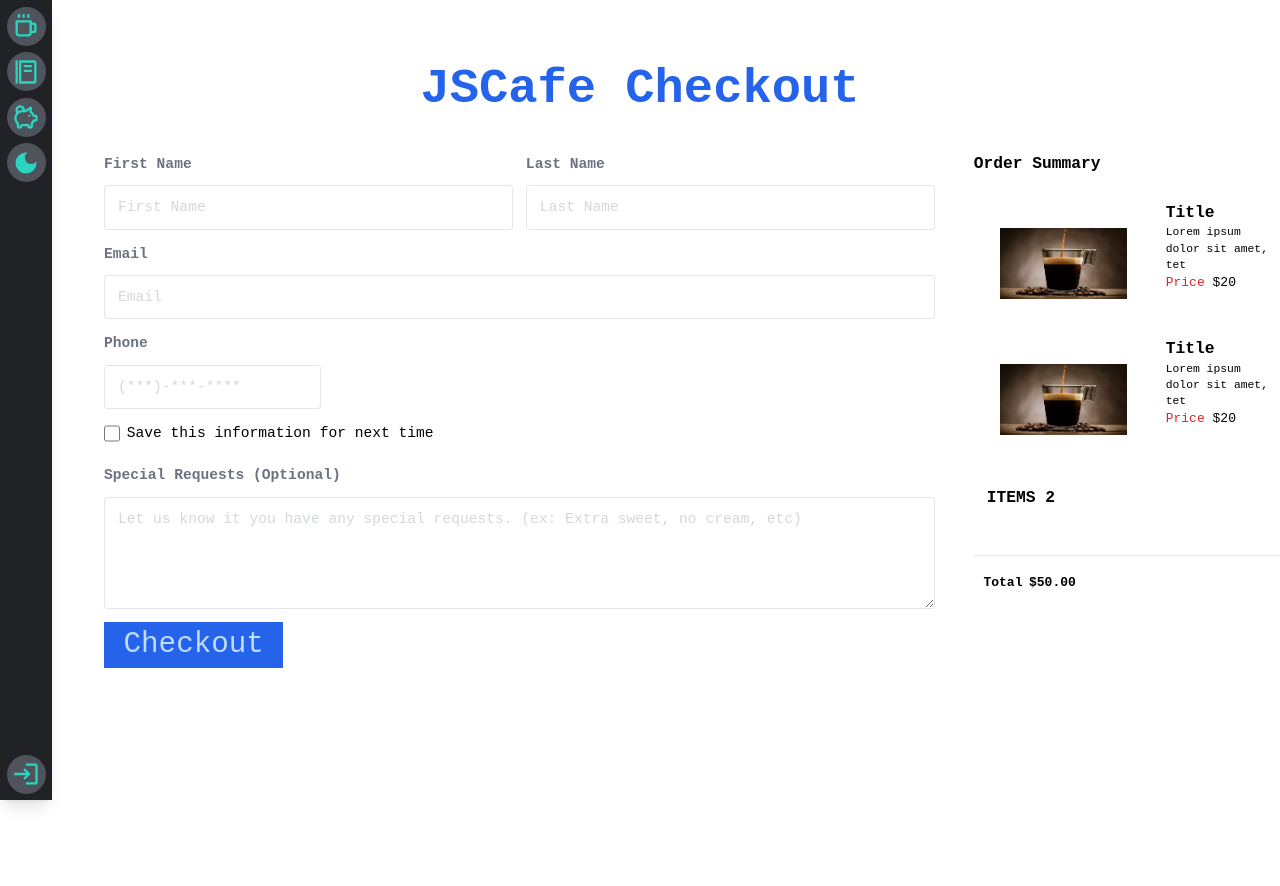
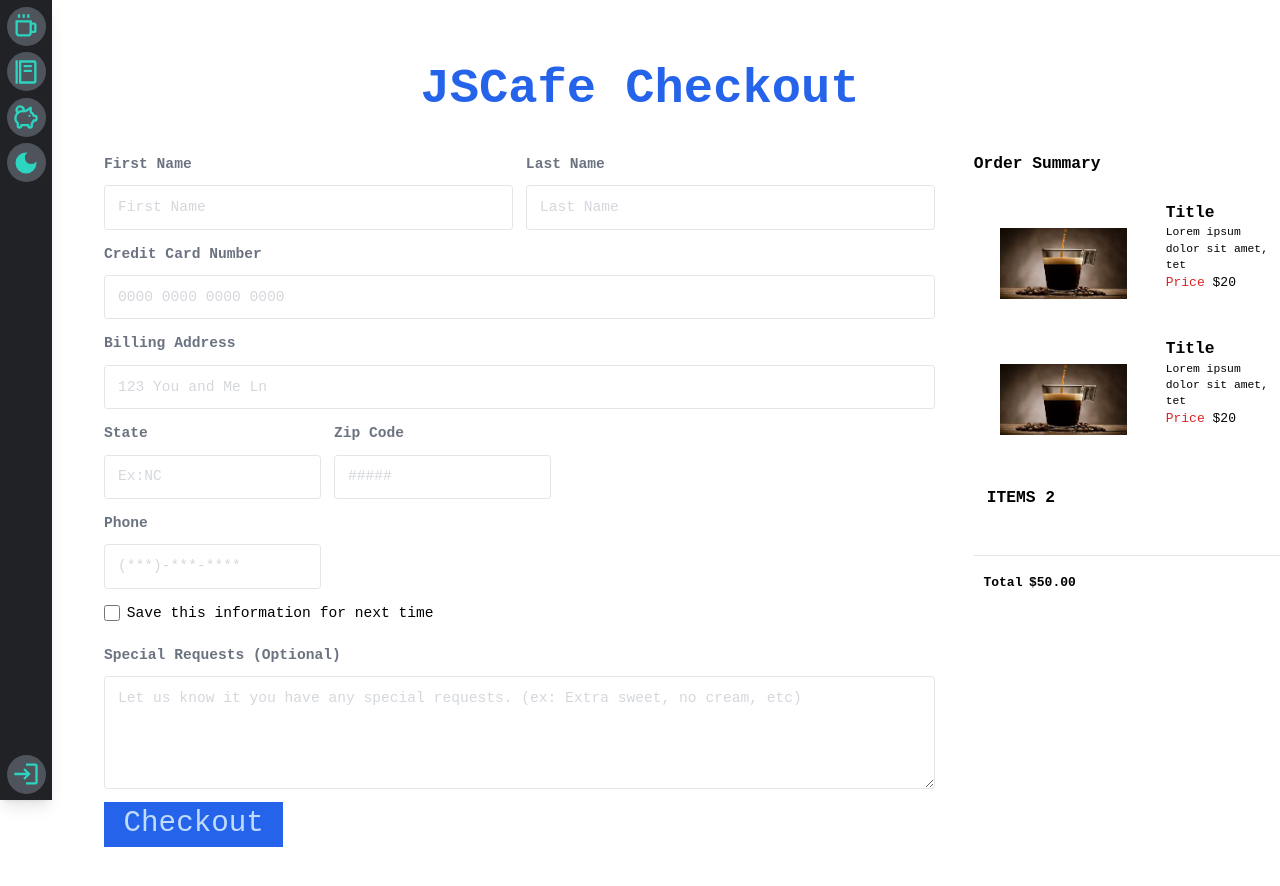
Before and after one commit to t-starkw/jsCafe, a React (Create React App) app in the folder client/: page /order in a window 1280 px wide. Before the commit the page ends 800 px from the top, so only its background shows below. Built offline with nearby package versions, Linux system fonts and the light colour scheme.

Commit message:
Changes and added address fields

```diff
--- a/client/src/pages/Order.js
+++ b/client/src/pages/Order.js
@@ -36,9 +36,29 @@ export default function Order() {
                     <div class="mt-4">
                         <div class="w-full">
                             <label for="Email"
-                                class="block mb-3 text-lg font-semibold text-gray-500">Email</label>
-                            <input name="Last Name" type="text" placeholder="Email"
+                                class="block mb-3 text-lg font-semibold text-gray-500">Credit Card Number</label>
+                            <input name="Credit Card Number" type="text" placeholder="0000 0000 0000 0000"
                                 class="w-full px-4 py-3 text-lg border border-gray-300 rounded lg:text-lg focus:outline-none focus:ring-1 focus:ring-blue-600"></input>
+                        </div>
+                    </div>
+                    <div class="mt-4">
+                        <div class="w-full">
+                            <label for="Email"
+                                class="block mb-3 text-lg font-semibold text-gray-500">Billing Address</label>
+                            <input name="Last Name" type="text" placeholder="123 You and Me Ln"
+                                class="w-full px-4 py-3 text-lg border border-gray-300 rounded lg:text-lg focus:outline-none focus:ring-1 focus:ring-blue-600"></input>
+                        </div>
+                    </div>
+                    <div class="space-x-0 lg:flex lg:space-x-4" className="mt-4 flex flex-row">
+                        <div class="lg:w-1/2" className="mr-4">
+                            <label for="firstName" class="block mb-3 text-lg font-semibold text-gray-500">State</label>
+                            <input name="firstName" type="text" placeholder="Ex:NC"
+                                class=" px-4 py-3 text-lg border border-gray-300 rounded lg:text-lg focus:outline-none focus:ring-1 focus:ring-blue-600"></input>
+                        </div>
+                        <div class="w-full lg:w-1/2 ">
+                            <label for="firstName" class="block mb-3 text-lg font-semibold text-gray-500">Zip Code</label>
+                            <input name="Last Name" type="text" placeholder="#####"
+                                class="px-4 py-3 text-lg border border-gray-300 rounded lg:text-lg focus:outline-none focus:ring-1 focus:ring-blue-600"></input>
                         </div>
                     </div>
                     <div class="mt-4">
```
Also changed, not shown: 1 other file (tests, documents, lock files or other folders).
